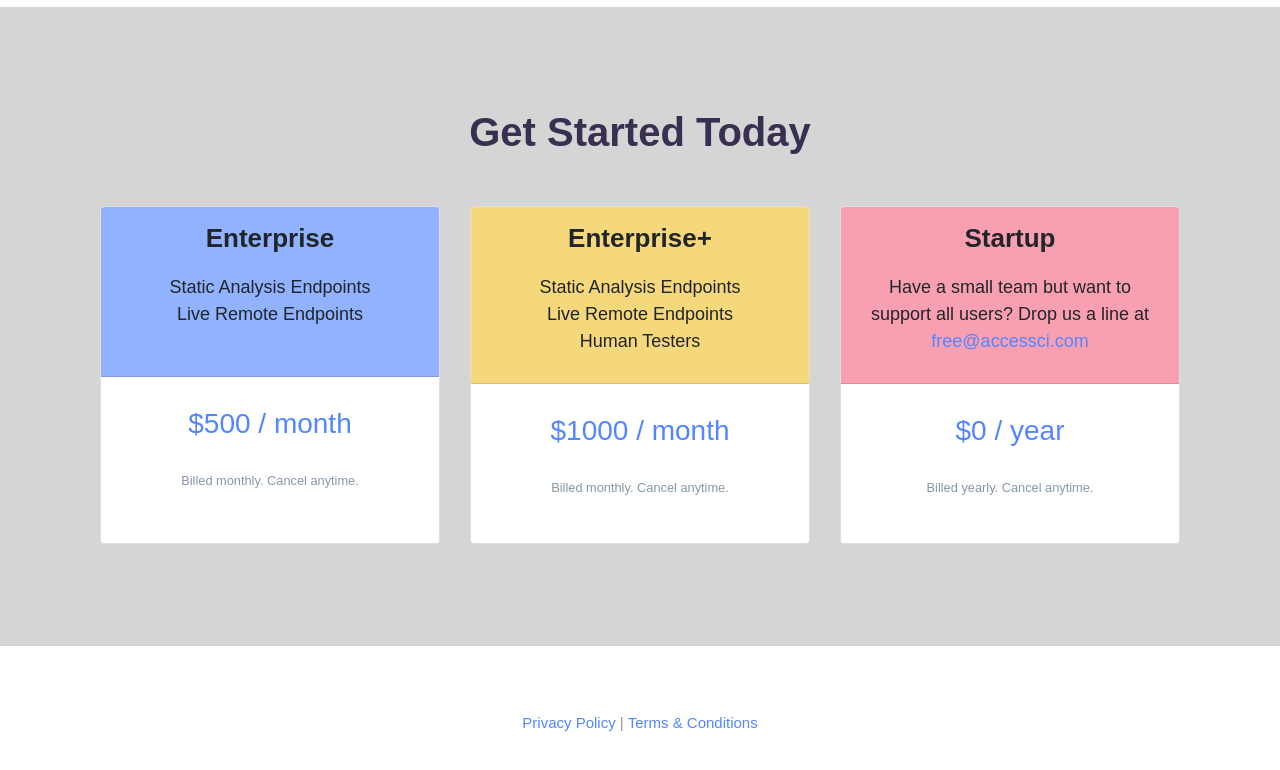
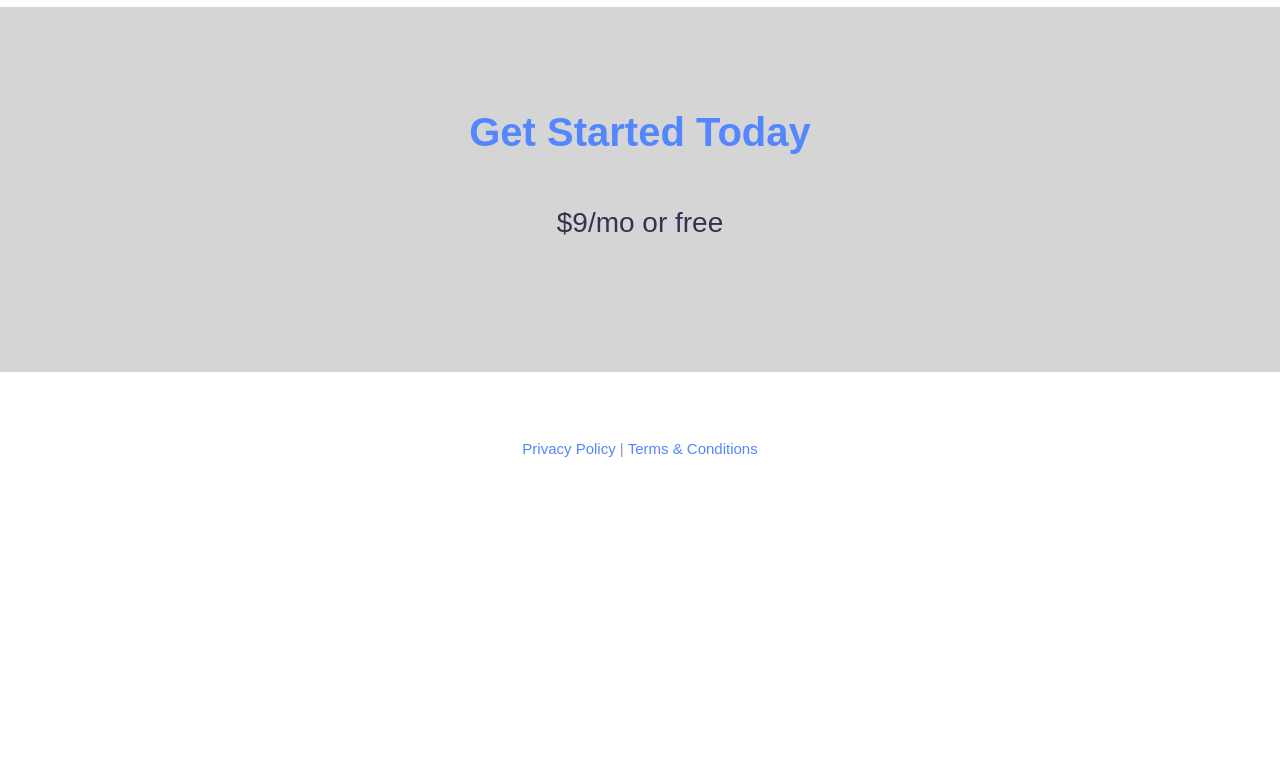
Before and after one commit to AccessCI/AccessCI.github.io, a plain HTML site: page index.html in a window 1280 px wide. Shown: the part 2155-2925 px from the top of the page. After the commit the page ends 2681 px from the top, so only its background shows below. Drawn offline with nearby package versions, Linux system fonts and the light colour scheme.

Commit message:
Update index.html

```diff
--- a/index.html
+++ b/index.html
@@ -230,6 +230,14 @@
 <!-- -----------------------------  -->
     <section class="text-center" id="join">
     <div class="container">
+      <h1>
+        <a href="https://docs.google.com/forms/d/e/1FAIpQLSdVj8iyxBMUo7b0uAD8vigBokw-sYO_hp_uRYXNkknDuyelkA/viewform">Get Started Today</a>
+      </h1>
+         <h3>$9/mo or free</h3>
+
+      <!--
+        New product to be open sourced, all free or managed for $9/mo
+
       <h1>Get Started Today</h1>
       <div class="col-sm-12">
 
@@ -296,7 +304,7 @@
                 </div>
             </div>
         </div>
-
+      -->
         </div>
     </div>
   </section>
```
